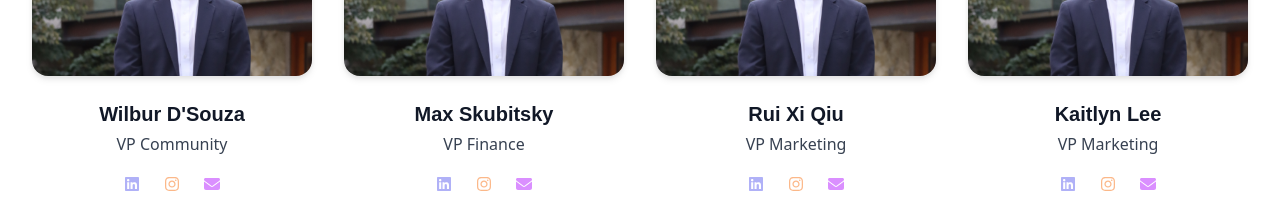
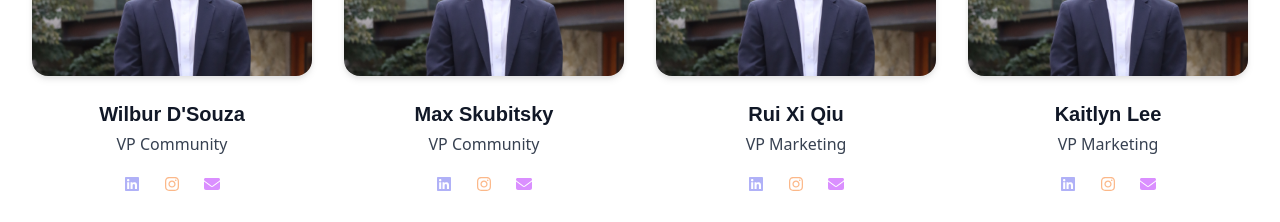
Before and after one commit to ynissar/westernentrepreneurship, a React (Create React App) app: page /team in a window 1280 px wide. Shown: the part 1600-1822 px from the top of the page. Built offline with nearby package versions, Linux system fonts and the light colour scheme.

Commit message:
Team Data Update

```diff
--- a/src/pages/Team/teamData.js
+++ b/src/pages/Team/teamData.js
@@ -102,7 +102,7 @@ const executives = [
   },
   {
     name: "Max Skubitsky",
-    position: "VP Finance",
+    position: "VP Community",
     linkedin: "https://www.linkedin.com/in/maxim-skubitsky-40b6782a7/",
     instagram: "https://www.instagram.com/sxam03/",
     email: "mskubits@uwo.ca",
```
